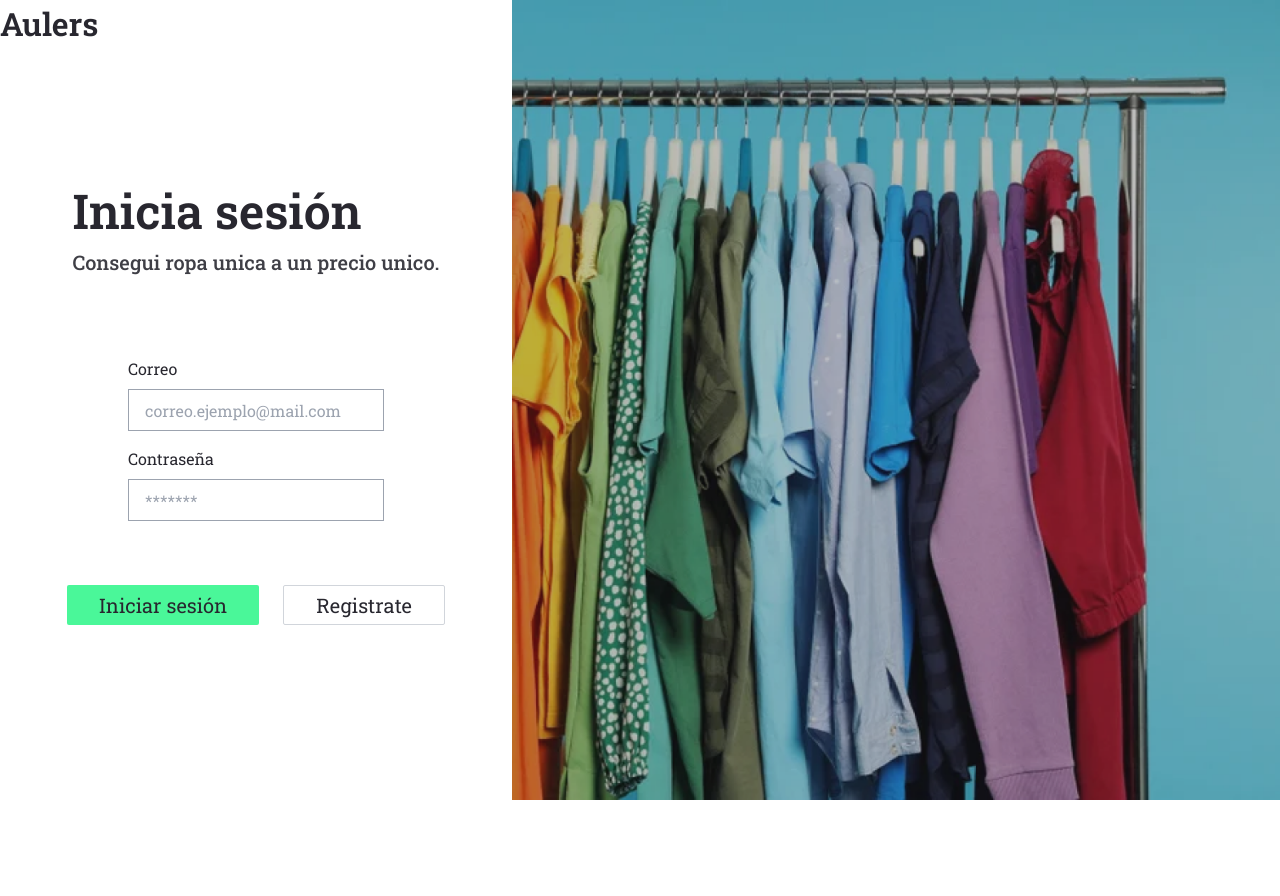
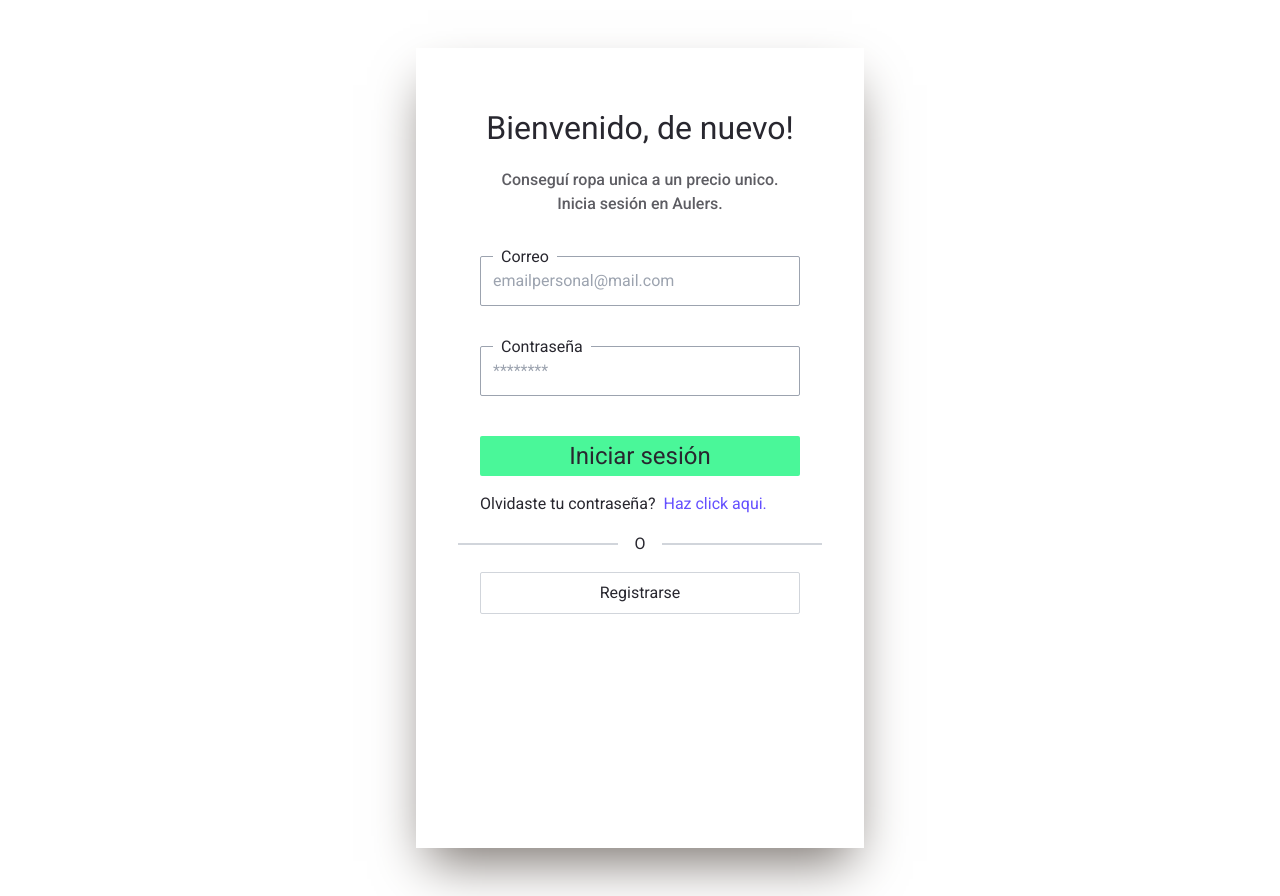
Before and after one commit to facundo1cabrera/aulers-next, a Next.js app: page /login in a window 1280 px wide. Before the commit the page ends 800 px from the top, so only its background shows below. Built offline with nearby package versions, Linux system fonts and the light colour scheme.

Commit message:
login and register pages

```diff
--- a/src/components/Header/index.tsx
+++ b/src/components/Header/index.tsx
@@ -5,7 +5,7 @@ type Header = FC;
 
 export const Header = () => {
     return (
-        <header className="w-full h-16 border-b-2 border-neutral-200 font-display">
+        <header className="w-full h-16 border-b-2 border-neutral-200">
             <div className="flex h-full w-11/12 justify-between m-auto items-center text-black">
                 <h1 className="font-semibold text-2xl hover:cursor-pointer">Aulers</h1>
                 <div className="flex font-light text-base justify-between w-44">
--- a/src/pages/_document.tsx
+++ b/src/pages/_document.tsx
@@ -6,7 +6,7 @@ export default function Document() {
       <Head>
         <link rel="preconnect" href="https://fonts.googleapis.com" />
         <link rel="preconnect" href="https://fonts.gstatic.com" crossOrigin="anonymous" />
-        <link href="https://fonts.googleapis.com/css2?family=Roboto+Slab:wght@300;400;500;600;700&display=swap" rel="stylesheet" />
+        <link href="https://fonts.googleapis.com/css2?family=Roboto:wght@300;400;500;700&display=swap" rel="stylesheet" />
       </Head>
       <body>
         <Main />
--- a/src/pages/index.tsx
+++ b/src/pages/index.tsx
@@ -11,7 +11,7 @@ export default function HomePage() {
   return (
     <>
       <Header />
-      <main className="font-display w-full">
+      <main className="w-full">
         <div className="w-full h-full bg-hero bg-no-repeat bg-cover pb-60">
           <div className="lg:w-5/6 w-full m-auto pt-36 text-black">
               <h1 className="text-3xl lg:w-2/4">Compra ropa como nunca habias hecho</h1>
--- a/src/pages/login.tsx
+++ b/src/pages/login.tsx
@@ -1,42 +1,36 @@
 
 export default function LoginPage() {
     return (
-        <div className="w-full h-screen flex font-display overflow-hidden text-black bg-login bg-cover relative">
-            <h1 className="absolute top-0 left-0 text-2xl font-semibold">Aulers</h1>
-            <div className="lg:w-2/5 w-full h-full flex flex-col items-center justify-center bg-white">
-                <div className="">
-                    <h2 className="text-3xl font-semibold">Inicia sesión</h2>
-                    <p className="text-base text-zinc-700 font-medium">Consegui ropa unica a un precio unico.</p>
+        <div className="w-full h-full flex justify-center items-center relative text-black">
+            <div className="w-login h-screen my-12 shadow-2xl shadow-stone-500 flex flex-col items-center">
+                <div className="h-14"></div>
+                <h2 className="text-2xl mb-4">Bienvenido, de nuevo!</h2>
+                <p className="opacity-75 font-medium">Conseguí ropa unica a un precio unico.</p>
+                <p className="opacity-75 font-medium">Inicia sesión en Aulers.</p>
+                <div className="h-10"></div>
+                <div className="w-80 rounded-sm p-3 border relative border-gray-400">
+                    <div className="absolute -top-3 bg-white px-2">Correo</div>
+                    <input type="text" placeholder="emailpersonal@mail.com" className="outline-none"/>
                 </div>
-
-                <div className="h-20 w-full"></div>
-
-                <div className="flex flex-col justify-center items-center w-full">
-                    <div className="">
-                        <p className="mb-2">Correo</p>
-                        <div className="px-4 border w-64 border-gray-400 mb-4">
-                            <input className="w-full h-10 outline-none text-black" placeholder="correo.ejemplo@mail.com">
-
-                            </input>
-                        </div>
-                        <p className="mb-2">Contraseña</p>
-                        <div className="px-4 border w-64 border-gray-400">
-                            <input className="w-full h-10 outline-none text-black" placeholder="*******">
-
-                            </input>
-                        </div>
-                    </div>
-                    <div className="h-16 w-full"></div>
-                    <div className="flex w-full justify-center">
-                        <button className="py-1 px-8 bg-green rounded-sm text-base">Iniciar sesión</button>
-                        <div className="w-6"></div>
-                        <a className="py-1 px-8 border border-gray-300 rounded-sm text-base" href="/register">Registrate</a>
-                    </div>
+                <div className="h-10"></div>
+                <div className="w-80 rounded-sm p-3 border relative border-gray-400">
+                    <div className="absolute -top-3 bg-white px-2">Contraseña</div>
+                    <input type="text" placeholder="********" className="outline-none"/>
                 </div>
-
-            </div>
-            <div className="lg:w-3/5 h-full w-0">
+                <div className="h-10"></div>
+                <button className="text-center bg-green w-80 h-10 rounded-sm transition-all duration-500 hover:font-medium hover:bg-light-blue text-xl">Iniciar sesión</button>
+                <div className="flex mt-4 w-80">
+                    <p>Olvidaste tu contraseña?</p>
+                    <div className="w-2"></div>
+                    <a href="/reset-password" className="text-purple hover:font-medium">Haz click aqui.</a>
+                </div>
+                <div className="flex my-4 items-center">
+                    <div className="w-40 h-0 border border-gray-300"></div>
+                    <p className="mx-4">O</p>
+                    <div className="w-40 h-0 border border-gray-300"></div>
+                </div>
+                <a href="/register" className="text-center items-center border border-gray-300 w-80 py-2 rounded-sm cursor-pointer hover:font-medium">Registrarse</a>
             </div>
         </div>
-    )
+    );
 }
--- /dev/null
+++ b/src/pages/register.tsx
@@ -0,0 +1,41 @@
+export default function registerPage() {
+    return (
+        <div className="w-full h-full flex justify-center items-center relative text-black">
+            <div className="w-login h-full my-12 shadow-2xl shadow-stone-500 flex flex-col items-center">
+                <div className="h-10"></div>
+                <h2 className="text-2xl mb-4">Creá tu cuenta!</h2>
+                <p className="opacity-75 font-medium 2-96 text-center">Consegui ropa unica a un precio unico.</p>
+                <p className="opacity-75 font-medium w-96 text-center">
+                    Crea una cuenta en Aulers y cambia la forma en la que compras ropa online
+                </p>
+                <div className="h-8"></div>
+                <div className="w-80 rounded-sm p-3 border relative border-gray-400">
+                    <div className="absolute -top-3 bg-white px-2">Nombre</div>
+                    <input type="text" placeholder="Escribe tu nombre" className="outline-none"/>
+                </div>
+                <div className="h-6"></div>
+                <div className="w-80 rounded-sm p-3 border relative border-gray-400">
+                    <div className="absolute -top-3 bg-white px-2">Apellido</div>
+                    <input type="text" placeholder="Escribe tu apellido" className="outline-none"/>
+                </div>
+                <div className="h-6"></div>
+                <div className="w-80 rounded-sm p-3 border relative border-gray-400">
+                    <div className="absolute -top-3 bg-white px-2">Correo</div>
+                    <input type="text" placeholder="Escribe tu email personal" className="outline-none"/>
+                </div>
+                <div className="h-6"></div>
+                <div className="w-80 rounded-sm p-3 border relative border-gray-400">
+                    <div className="absolute -top-3 bg-white px-2">Contraseña</div>
+                    <input type="text" placeholder="Escribe tu contraseña" className="outline-none"/>
+                </div>
+                <div className="h-8"></div>
+                <button className="text-center bg-green w-80 h-10 rounded-sm transition-all duration-500 hover:bg-light-blue text-xl">Register</button>
+                <div className="flex mt-2 w-80 mb-8">
+                    <p>Ya tenes una cuenta?</p>
+                    <div className="w-1"></div>
+                    <a href="/login" className="text-purple hover:font-medium">Inicia sesión.</a>
+                </div>
+            </div>
+        </div>
+    );
+}
--- a/src/styles/globals.css
+++ b/src/styles/globals.css
@@ -3,5 +3,9 @@
 @tailwind utilities;
 
 h1, h2, h3, h4, p, a, button, div {
-    font-family: 'Roboto Slab', serif;
+    font-family: 'Roboto', sans-serif;
 }
+
+html, body {
+    min-height: 100%;
+}
--- a/tailwind.config.js
+++ b/tailwind.config.js
@@ -3,9 +3,6 @@ module.exports = {
         "./src/**/*.{js,ts,jsx,tsx}",
       ],
     theme: {
-      fontFamily: {
-        "display": ['Roboto Slab']
-      },
       fontSize: {
         sm: '16px',
         base: '20px',
@@ -26,11 +23,10 @@ module.exports = {
         backgroundImage: {
           'hero': "url('/img/background-hero.png')",
           'purple-hero': "url('/img/purple-hero.png')",
-          'login': "url('/img/wardrobe.png')"
         },
         spacing: {
           'image': '448px',
-          'circle': '700px'
+          'login': '448px'
         },
         keyframes: {
           popup: {
```
Also changed, not shown: public/img/wardrobe.png (deleted).
